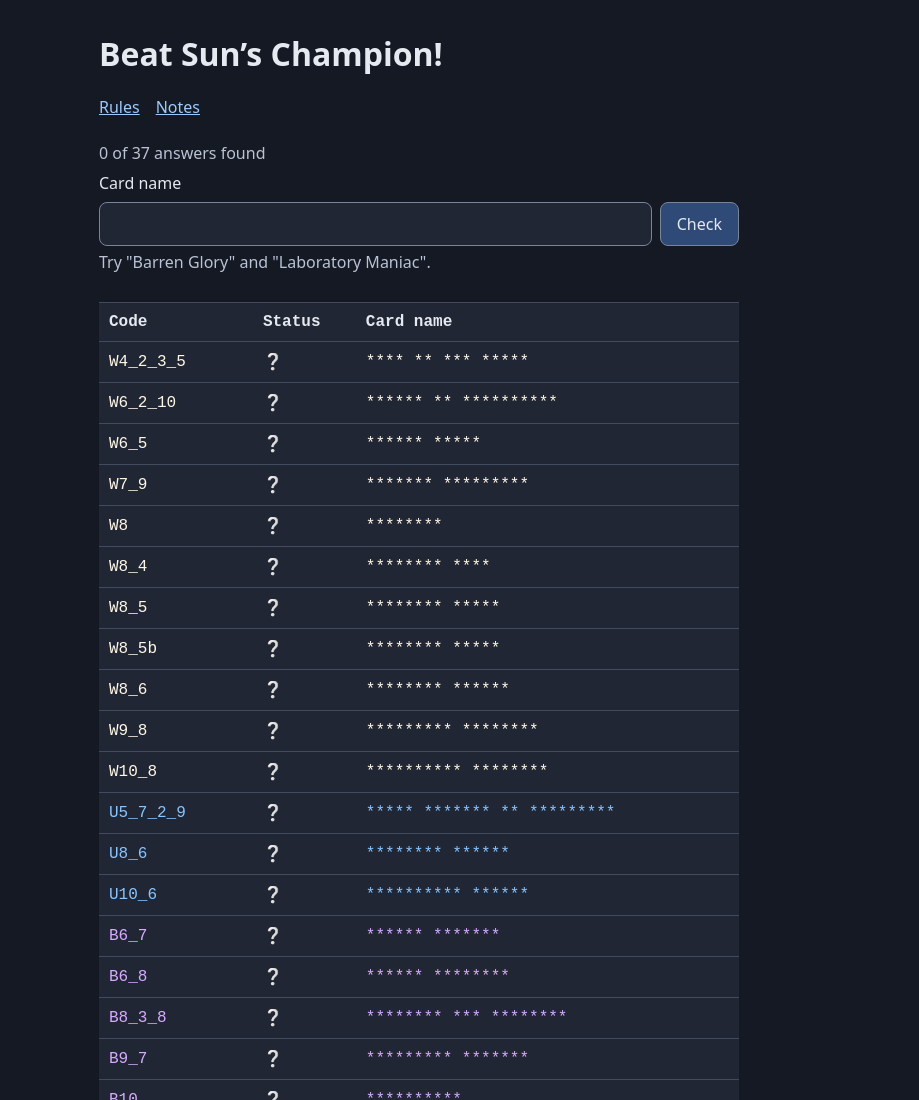
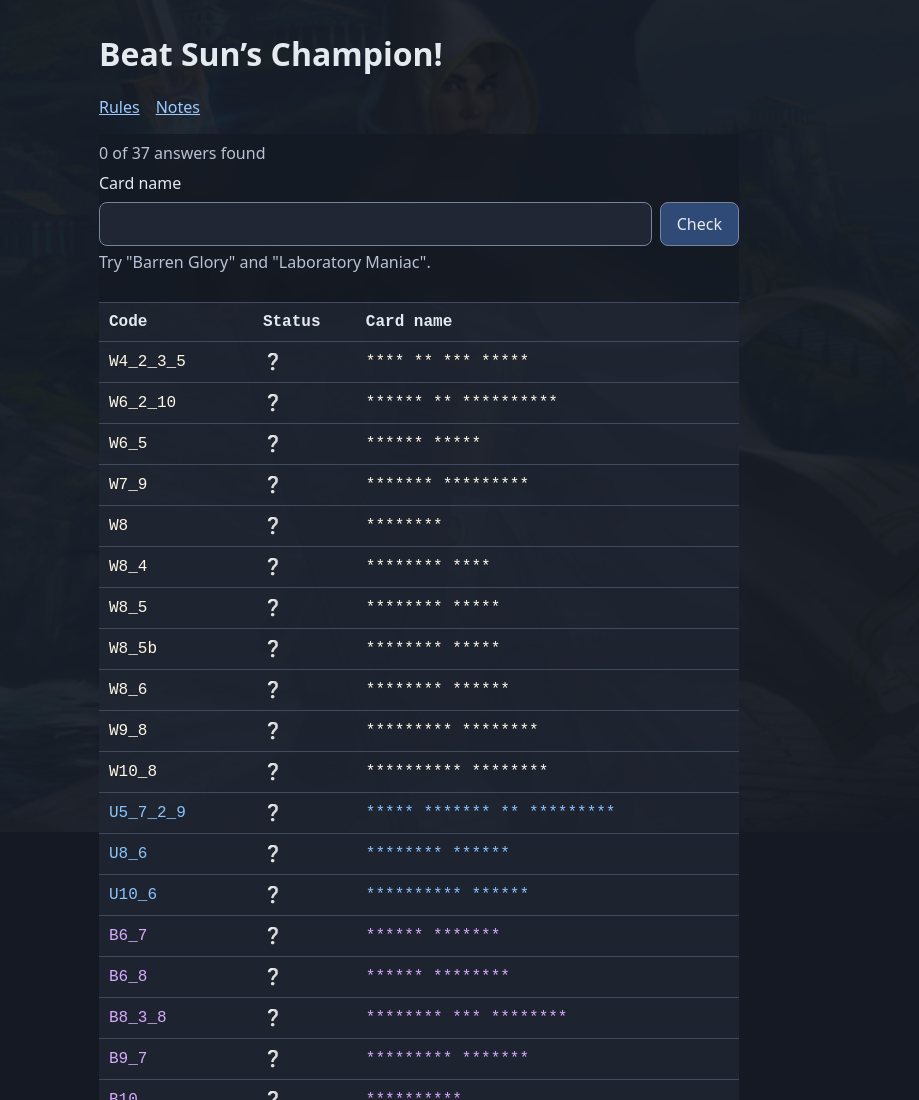
Before and after one commit to buffalobill-taiwan/beatchampion, a plain HTML site: page index.html in a window 1280 px wide. Shown: the top 1100 px of the page, without its empty margins (221-1140 px from the left). Drawn offline with Linux system fonts and the light colour scheme.

Commit message:
Add subtle scrolling Elspeth background

```diff
--- a/style.css
+++ b/style.css
@@ -10,10 +10,36 @@
 }
 
 body {
+  isolation: isolate;
   margin: 0;
   background: var(--page-background);
   color: var(--text);
   font-family: system-ui, sans-serif;
+}
+
+body::before {
+  content: "";
+  position: fixed;
+  inset: 0;
+  z-index: -1;
+  pointer-events: none;
+  background: url("./Elspeth.jpg") center / cover no-repeat;
+  opacity: 0.07;
+}
+
+@keyframes background-drift {
+  from { transform: translateY(16px); }
+  to { transform: translateY(-16px); }
+}
+
+@supports (animation-timeline: scroll()) {
+  @media (prefers-reduced-motion: no-preference) {
+    body::before {
+      inset-block: -16px;
+      animation: background-drift auto linear both;
+      animation-timeline: scroll(root block);
+    }
+  }
 }
 
 main {
@@ -76,6 +102,8 @@ button:enabled:hover {
   inset-block-start: 0;
   z-index: 1;
   background: var(--page-background);
+  background: color-mix(in srgb, var(--page-background) 76%, transparent);
+  backdrop-filter: blur(8px);
   padding-block: 0.5rem 0.25rem;
   border-bottom: 1px solid var(--divider);
 }
@@ -159,6 +187,7 @@ button:enabled:hover {
   width: 100%;
   font-family: ui-monospace, monospace;
   background-color: var(--surface);
+  background-color: color-mix(in srgb, var(--surface) 82%, transparent);
   color: var(--text);
   border-collapse: collapse;
   margin-bottom: 1rem;
```
Also changed, not shown: Elspeth.jpg (added).
